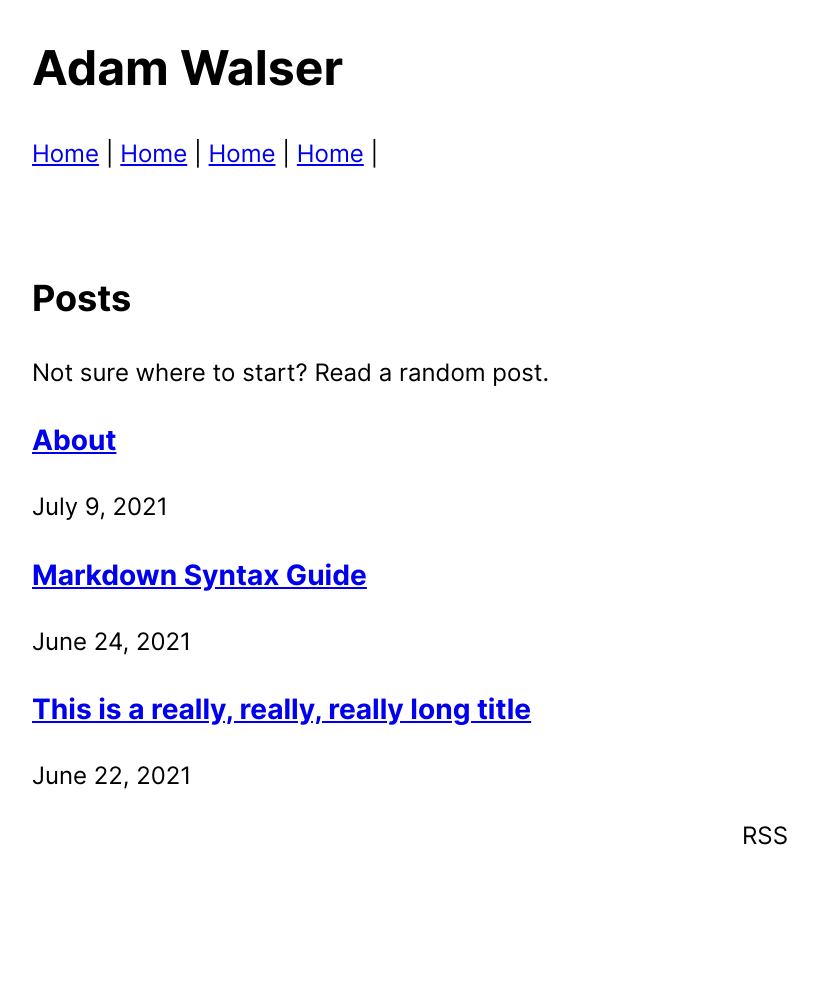
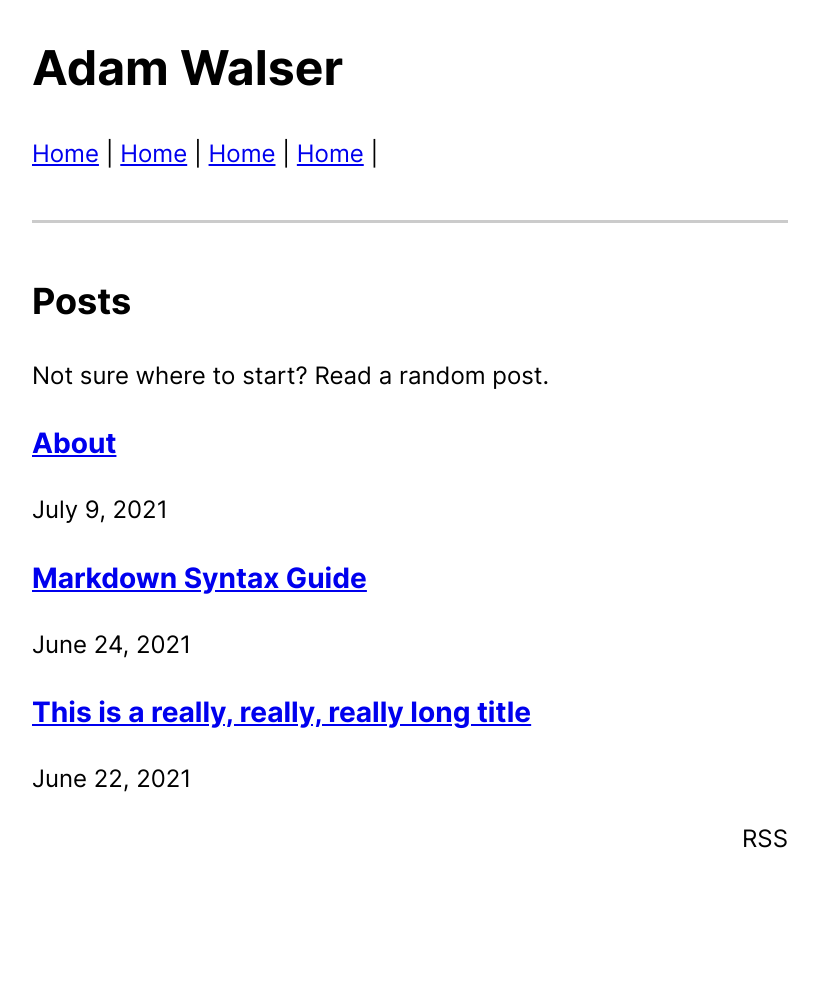
Before and after one commit to ajpwalser/ajpwalser.github.io, a Jekyll site: the page built from index.html, in a window 1280 px wide. Shown: the whole page, without its empty margins (230-1049 px from the left). Built offline with Jekyll 4.4.1, drawn with Linux system fonts in a browser that asks for light colours.

Commit message:
Update style.css

```diff
--- a/css/style.css
+++ b/css/style.css
@@ -4,6 +4,7 @@
      --silver: #ccc;
      --white: #fff;
      --link: #f74853;
+     --color-border: #cbcbcb;
 }
 html{
 -webkit-text-size-adjust:100%;
```
